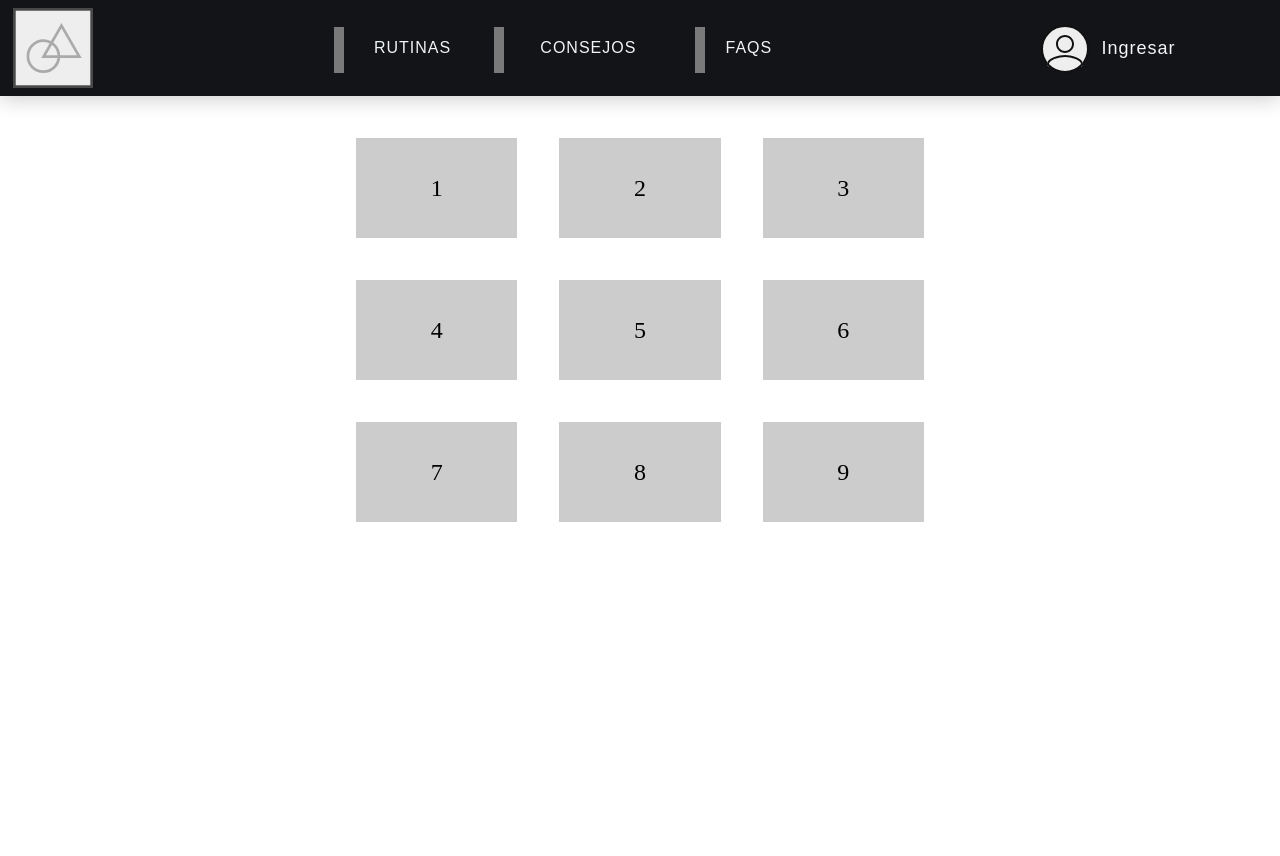
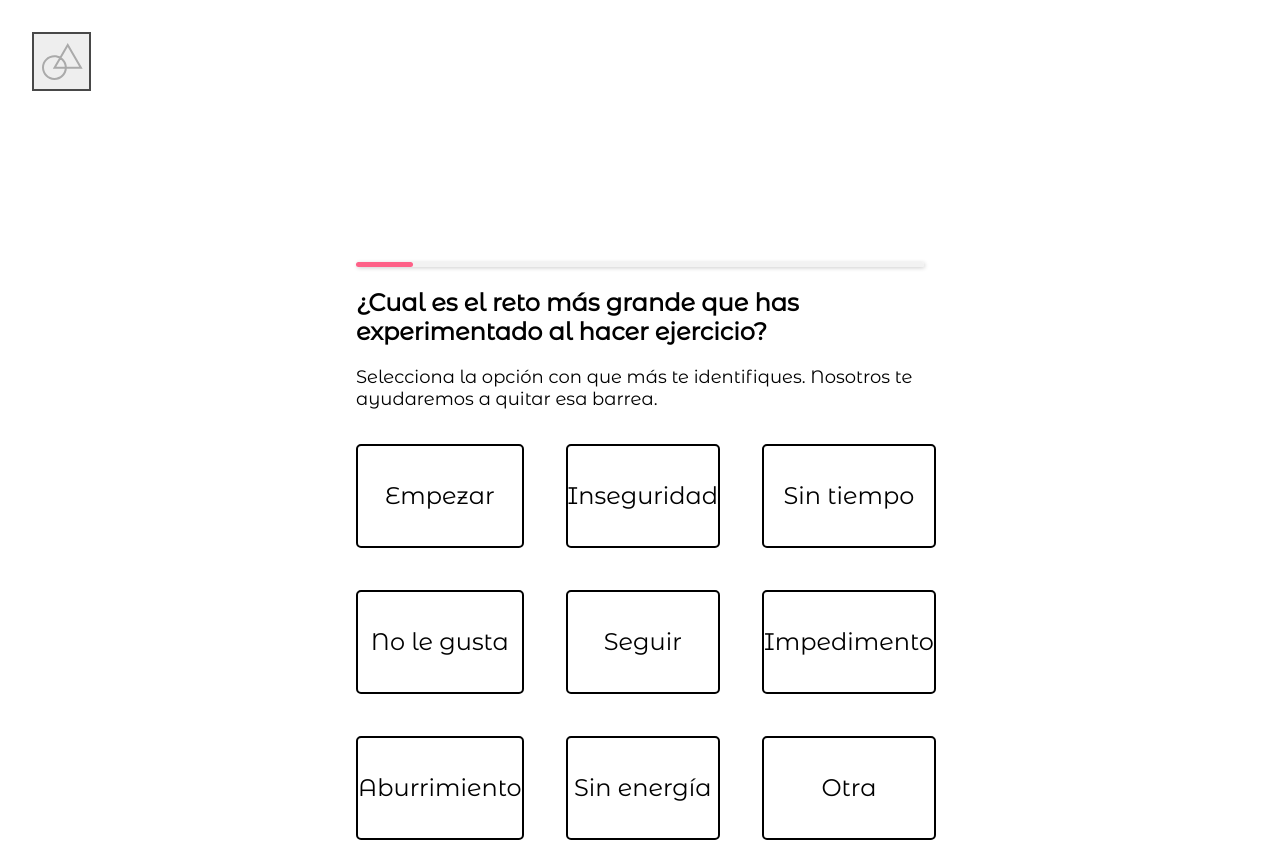
Before and after one commit to romaArtesyletras/gomy, an Angular app: page /form in a window 1280 px wide. Before the commit the page ends 800 px from the top, so only its background shows below. Built offline with nearby package versions, Linux system fonts and the light colour scheme.

Commit message:
[ADD] The progress bar markup

```diff
--- a/src/app/pages/form/form.component.html
+++ b/src/app/pages/form/form.component.html
@@ -1,22 +1,32 @@
-<app-navbar></app-navbar>
-
 <div class="form">
-
+  <div class="form--logo">
+    <a [routerLink]="['/']"><img src="/assets/sketch_logo.svg" alt="Logo Image" /></a>
+  </div>
   <div class="form__container">
     <div class="form__container--content">
+
+      <div class="header">
+        <div class="header__steps">
+          <progress value="10" max="100">33%</progress>
+        </div>
+        <div class="header--question">
+          <h2>¿Cual es el reto más grande que has experimentado al hacer ejercicio?</h2>
+          <p>Selecciona la opción con que más te identifiques. Nosotros te ayudaremos a quitar esa barrea.</p>
+        </div>
+      </div>
+
       <div class="grid">
-        <div class="grid--item">1</div>
-        <div class="grid--item">2</div>
-        <div class="grid--item">3</div>
-        <div class="grid--item">4</div>
-        <div class="grid--item">5</div>
-        <div class="grid--item">6</div>
-        <div class="grid--item">7</div>
-        <div class="grid--item">8</div>
-        <div class="grid--item">9</div>
+        <a class="grid--item">Empezar</a>
+        <a class="grid--item">Inseguridad</a>
+        <a class="grid--item">Sin tiempo</a>
+        <a class="grid--item">No le gusta</a>
+        <a class="grid--item">Seguir</a>
+        <a class="grid--item">Impedimento</a>
+        <a class="grid--item">Aburrimiento</a>
+        <a class="grid--item">Sin energía</a>
+        <a class="grid--item">Otra</a>
       </div>
+
     </div>
   </div>
-
-
 </div>
--- a/src/app/pages/form/form.component.scss
+++ b/src/app/pages/form/form.component.scss
@@ -1,23 +1,52 @@
 .form {
 
-  /* Center the div on large screens */
+  &--logo {
+    padding: 32px;
+  }
+
   &__container {
       margin-top: 122px;
-
-    position:relative;
+      position: relative;
       top: 0px;
       left: 0px;
-
       display: flex;
       justify-content: center;
 
-    /* Style the div */
       &--content {
           width: 600px;
           height: 200px;
+
+          & p {
+              font-size: 18px;
+          }
+
+          & .header {
+            padding: 0px 16px;
+
+            & progress {
+              border-radius: 7px;
+              width: 100%;
+              height: 5px;
+              box-shadow: 1px 1px 4px rgba( 0, 0, 0, 0.2 );
+
+              &::-webkit-progress-bar {
+                background-color: rgb(242, 242, 242);
+                border-radius: 7px;
+              }
+
+              &::-webkit-progress-value {
+                background-color: #fe6188;
+                border-radius: 7px;
+                // box-shadow: 1px 1px 5px 3px rgba( 255, 0, 0, 0.8 );
+              }
+
+              &::-moz-progress-bar {
+                /* style rules */
               }
             }
-
+          }
+      }
+  }
 
   & .grid {
       display: grid;
@@ -25,23 +54,22 @@
       grid-gap: 10px;
 
       &--item {
-      background-color: #ccc;
+          cursor: pointer;
+          background-color: #fff;
+          border-radius: 5px;
+          border: 2px solid #000;
           margin: 16px;
           height: 100px;
           text-align: center;
           line-height: 100px;
           font-size: 24px;
-    }
-  }
-}
+          transition: 0.5s;
 
-/* Make the div full width on mobile screens */
-@media screen and (max-width: 768px) {
-  .form {
-    &__container {
-      justify-content: flex-start;
-      &--content {
-        width: 100%;
+          &:hover {
+            opacity: 1;
+            background-color:#fff;
+            color: #fe6188;
+            border-color: #fe6188;
           }
       }
   }
--- a/src/styles.scss
+++ b/src/styles.scss
@@ -1,4 +1,14 @@
-/* You can add global styles to this file, and also import other style files */
+@import url('https://fonts.googleapis.com/css2?family=Montserrat+Alternates:display=swap');
+
 body {
     margin: 0px;
+    font-family: 'Montserrat Alternates', sans-serif;
 }
+
+h1, h2, h3, h4, h5, h6 {
+    font-weight: bold;
+}
+
+p, a, span {
+    font-weight: 300;
+}
```
Lines whose indentation alone changed are shown as unchanged.
